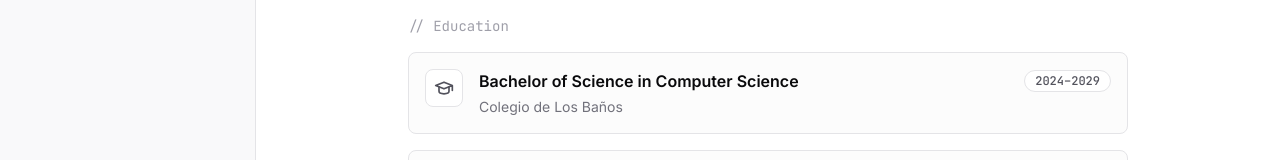
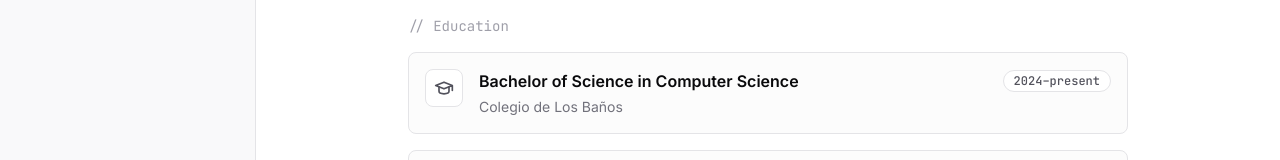
Before and after one commit to GabrielRayat-dev/Portfolio, a React (Vite) app: page / in a window 1280 px wide. Shown: the part 427-587 px from the top of the page. Built offline with nearby package versions, Linux system fonts and the light colour scheme.

Commit message:
update education years to present

```diff
--- a/src/data/portfolio.ts
+++ b/src/data/portfolio.ts
@@ -58,7 +58,7 @@ export const portfolioData: PortfolioData = {
       {
         degree: "Bachelor of Science in Computer Science",
         school: "Colegio de Los Baños",
-        years: "2024–2029",
+        years: "2024–present",
       },
       {
         degree: "High School Diploma",
```
